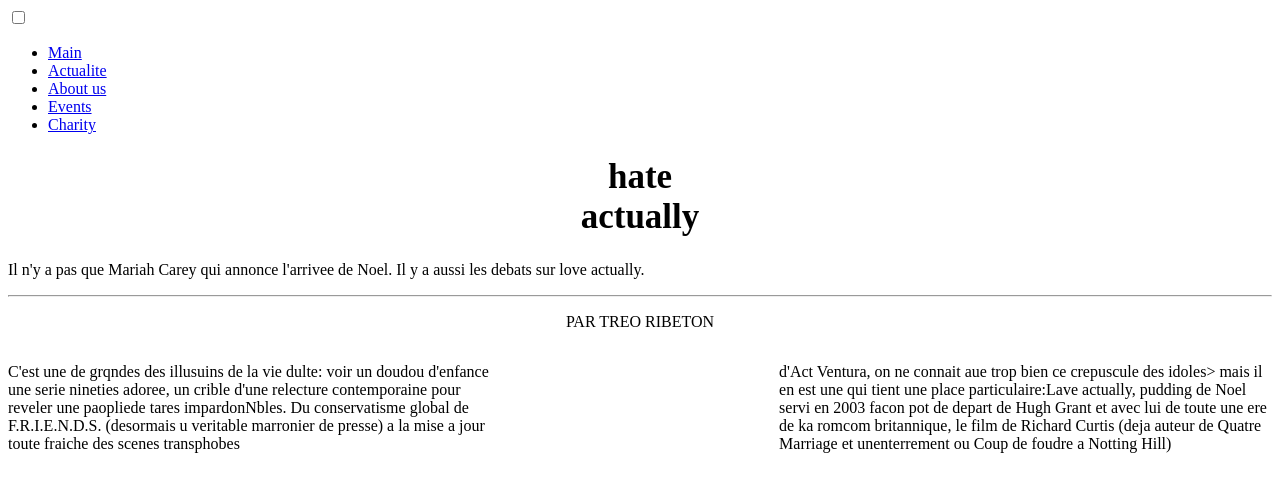
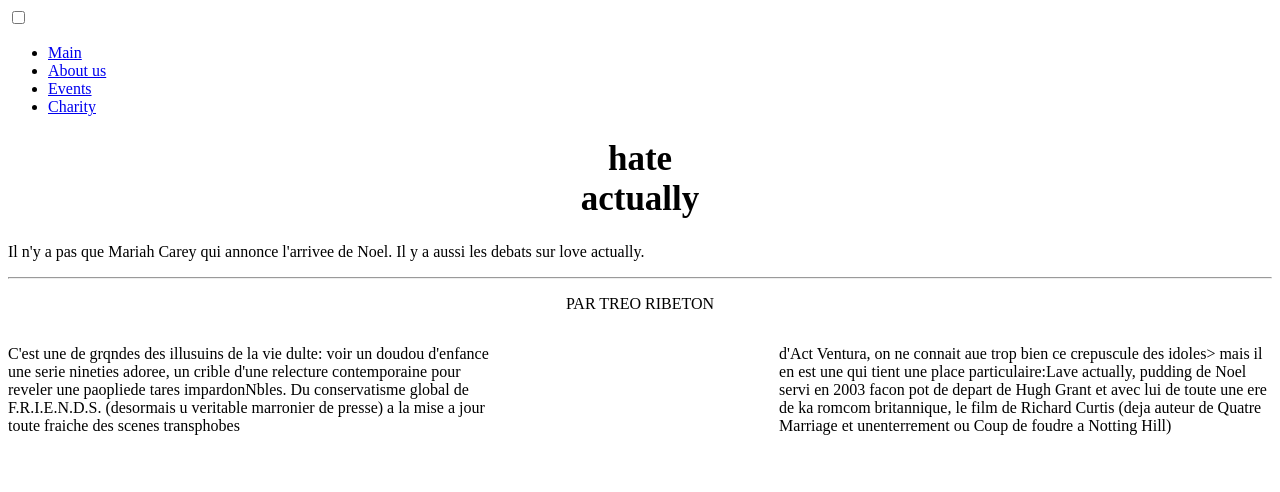
Before and after one commit to WebHeroSchool/BurgerD, a plain HTML site: page index2.html in a window 1280 px wide. Drawn offline with Linux system fonts and the light colour scheme.

Commit message:
file index2.html was changed

```diff
--- a/index2.html
+++ b/index2.html
@@ -12,7 +12,6 @@
       </label>
     <ul class="menu__box">
           <li><a class="menu__item" href="#">Main</a></li>
-      <li><a class="menu__item" href="#">Actualite</a></li>
       <li><a class="menu__item" href="#">About us</a></li>
       <li><a class="menu__item" href="#">Events</a></li>
       <li><a class="menu__item" href="#">Charity</a></li>
```
